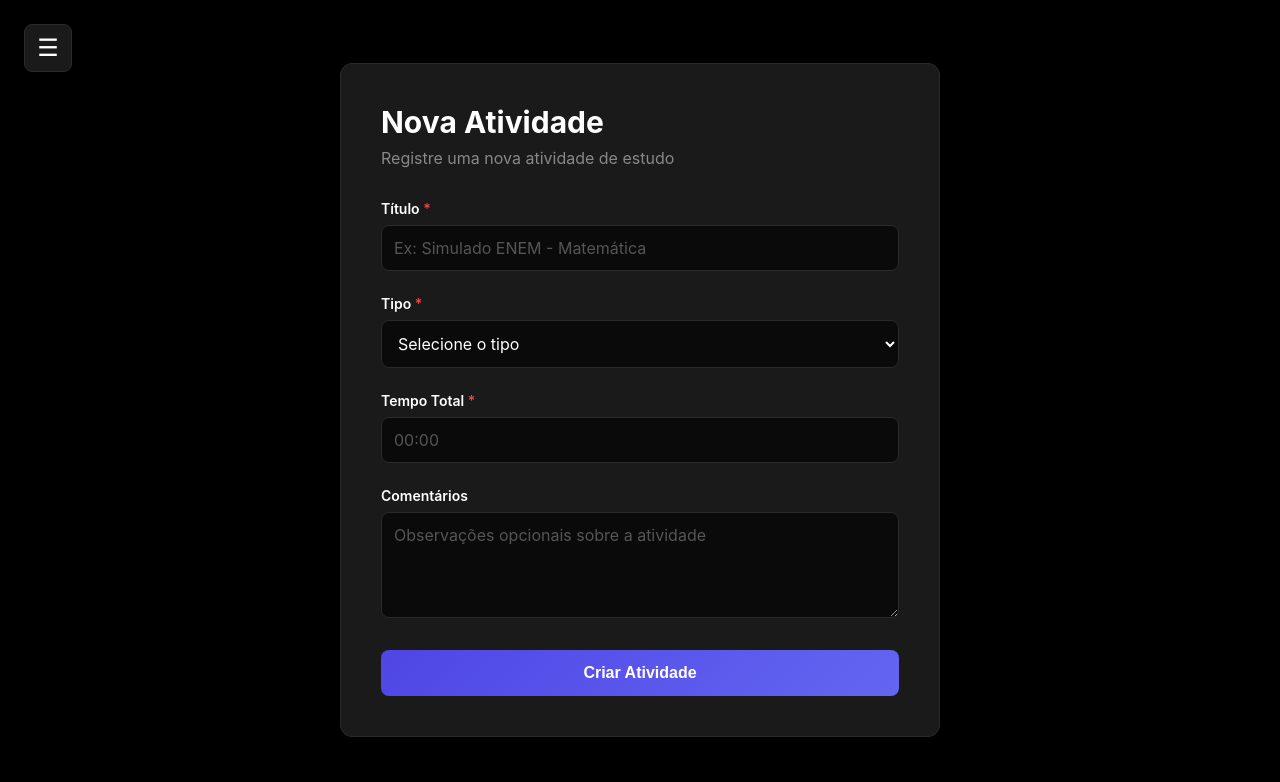
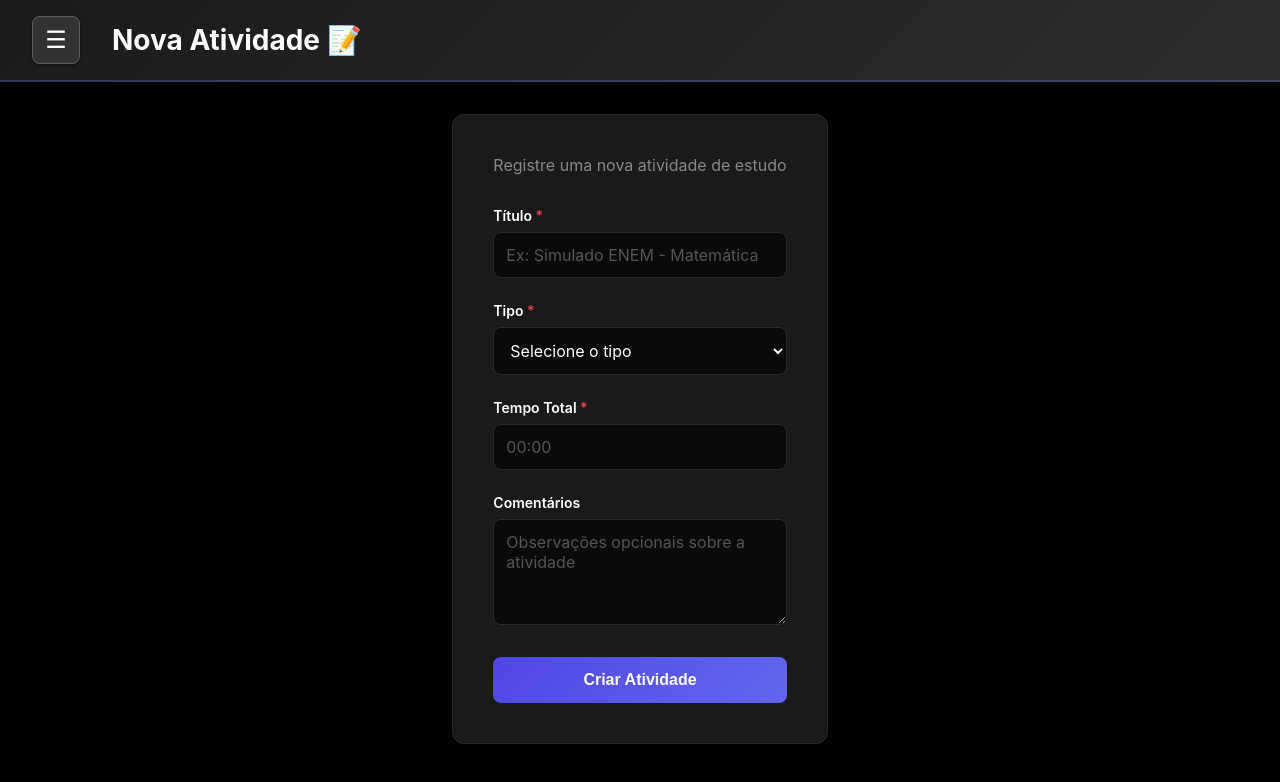
Before and after one commit to LucasAraujjo/PACD, a React (Vite) app: page /nova-atividade in a window 1280 px wide. Shown: the top 782 px of the page. Built offline with nearby package versions, Linux system fonts and the light colour scheme; sample sign-in values are in the browser's storage; the HTML template or start-up script is replaced by a standard one.

Commit message:
Add files via upload

```diff
--- a/src/pages/NovaAtividade.jsx
+++ b/src/pages/NovaAtividade.jsx
@@ -242,7 +242,9 @@ const NovaAtividade = () => {
     <>
       <Sidebar isOpen={sidebarOpen} onClose={() => setSidebarOpen(false)} />
 
-      <div className="container">
+      <div className="nova-atividade-container">
+        {/* Header Fixo */}
+        <header className="page-header">
           <button
             className="menu-button"
             onClick={() => setSidebarOpen(true)}
@@ -250,9 +252,13 @@ const NovaAtividade = () => {
           >
             ☰
           </button>
+          <h1 className="page-titulo">Nova Atividade 📝</h1>
+        </header>
 
+        {/* Main Content */}
+        <main className="page-main">
+          <div className="main-content">
             <div className="card">
-          <h1 className="titulo">Nova Atividade</h1>
               <p className="subtitulo">Registre uma nova atividade de estudo</p>
 
               {mensagem.texto && (
@@ -487,6 +493,8 @@ const NovaAtividade = () => {
         </form>
             </div>
           </div>
+        </main>
+      </div>
     </>
   );
 };
--- a/src/styles/MinhasAtividades.css
+++ b/src/styles/MinhasAtividades.css
@@ -29,6 +29,9 @@
   color: #ffffff;
   margin: 0;
   flex: 1;
+  white-space: nowrap;
+  overflow: hidden;
+  text-overflow: ellipsis;
 }
 
 .header-actions {
--- a/src/styles/NovaAtividade.css
+++ b/src/styles/NovaAtividade.css
@@ -30,30 +30,61 @@ body {
   color: var(--text-primary);
 }
 
-/* Container principal */
-.container {
+/* Container Principal */
+.nova-atividade-container {
+  display: flex;
+  flex-direction: column;
   min-height: 100vh;
+  background: #000000;
+}
+
+/* Header Fixo */
+.page-header {
+  position: sticky;
+  top: 0;
+  z-index: 100;
+  background: linear-gradient(135deg, #1a1a1a 0%, #2d2d2d 100%);
+  border-bottom: 2px solid rgba(102, 126, 234, 0.3);
+  padding: 1rem 2rem;
   display: flex;
   align-items: center;
-  justify-content: center;
-  padding: 2rem 1rem;
-  position: relative;
+  gap: 2rem;
+  box-shadow: 0 4px 20px rgba(0, 0, 0, 0.5);
 }
 
-/* Botão do menu */
+.page-titulo {
+  font-size: 1.75rem;
+  font-weight: 700;
+  color: #ffffff;
+  margin: 0;
+  flex: 1;
+  white-space: nowrap;
+  overflow: hidden;
+  text-overflow: ellipsis;
+}
+
+/* Main Content */
+.page-main {
+  flex: 1;
+  overflow-y: auto;
+  padding: 2rem;
+}
+
+.main-content {
+  max-width: 800px;
+  margin: 0 auto;
+}
+
+/* Botão do menu (no header) */
 .menu-button {
-  position: fixed;
-  top: 1.5rem;
-  left: 1.5rem;
   width: 48px;
   height: 48px;
-  background: var(--card-bg);
-  border: 1px solid var(--border);
+  background: rgba(255, 255, 255, 0.1);
+  border: 1px solid rgba(255, 255, 255, 0.2);
   border-radius: 8px;
   color: var(--text-primary);
   font-size: 1.5rem;
   cursor: pointer;
-  z-index: 900;
   display: flex;
   align-items: center;
   justify-content: center;
@@ -75,21 +106,13 @@ body {
   box-shadow: var(--shadow-lg);
   padding: 2.5rem;
   width: 100%;
-  max-width: 600px;
-}
-
-/* Títulos */
-.titulo {
-  font-size: 1.875rem;
-  font-weight: 700;
-  color: var(--text-primary);
-  margin-bottom: 0.5rem;
 }
 
 .subtitulo {
   font-size: 1rem;
   color: var(--text-secondary);
   margin-bottom: 2rem;
+  text-align: center;
 }
 
 /* Mensagens */
```
Lines whose indentation alone changed are shown as unchanged.
